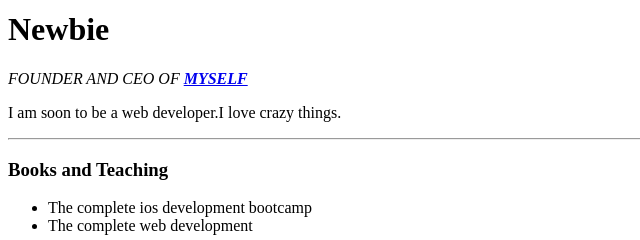
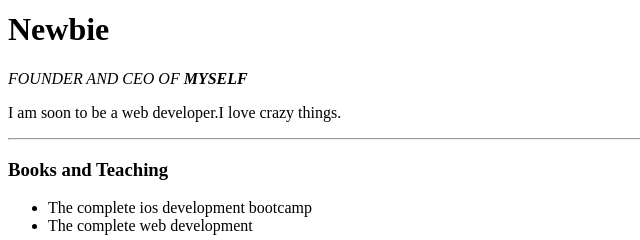
Before and after one commit to thenewbie001/cv, a plain HTML site: page index.html in a window 1280 px wide. Shown: the part 311-551 px from the top of the page, 0-640 px from the left. Drawn offline with Linux system fonts and the light colour scheme.

Commit message:
Update index.html
Signed-off-by: thenewbie001 <108276414+thenewbie001@users.noreply.github.com>

```diff
--- a/index.html
+++ b/index.html
@@ -9,7 +9,7 @@
 <body>
   <img src="profile.png" alt="Profile Picture">
  <h1>Newbie</h1>
-   <p><em>FOUNDER AND CEO OF <strong><a href="https://www.instagram.com/theaalampatil/">MYSELF</a></strong></em></p>
+   <p><em>FOUNDER AND CEO OF <strong>MYSELF</strong></em></p>
    <p>I am soon to be a web developer.I love crazy things.</p>
    <hr>
    <h3>Books and Teaching</h3>
```
